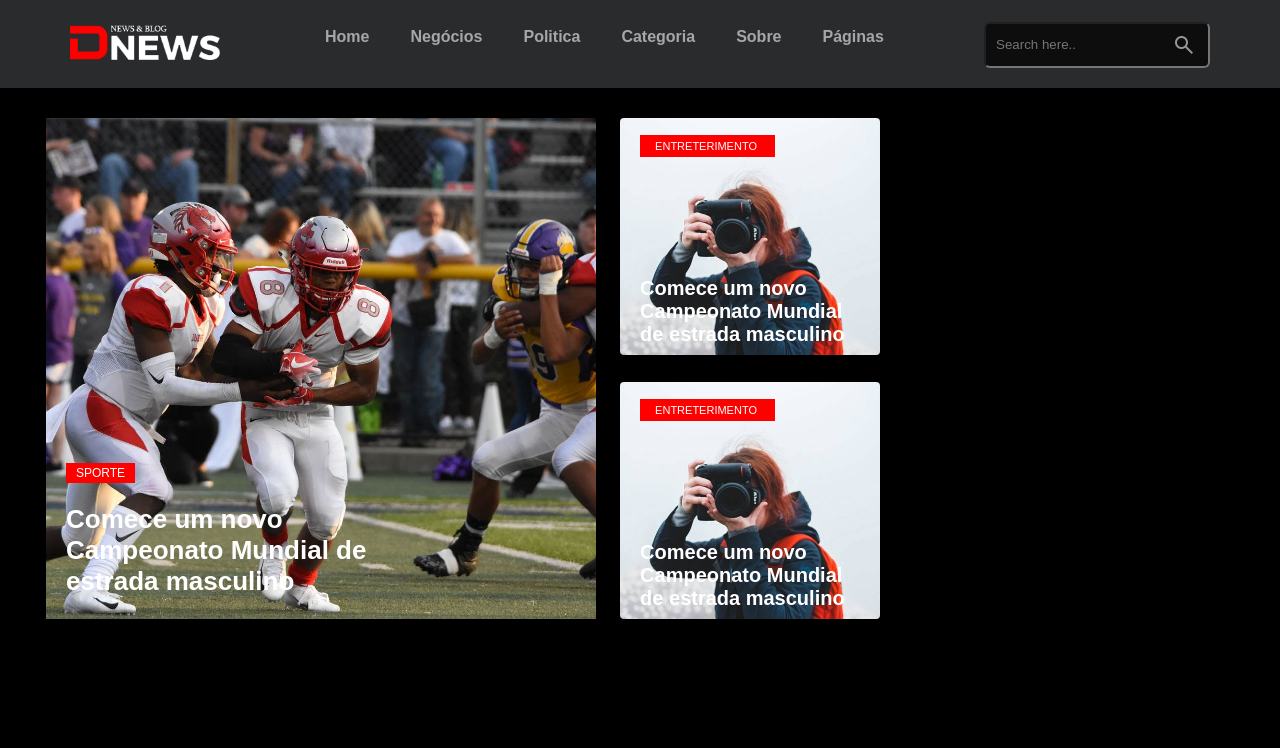
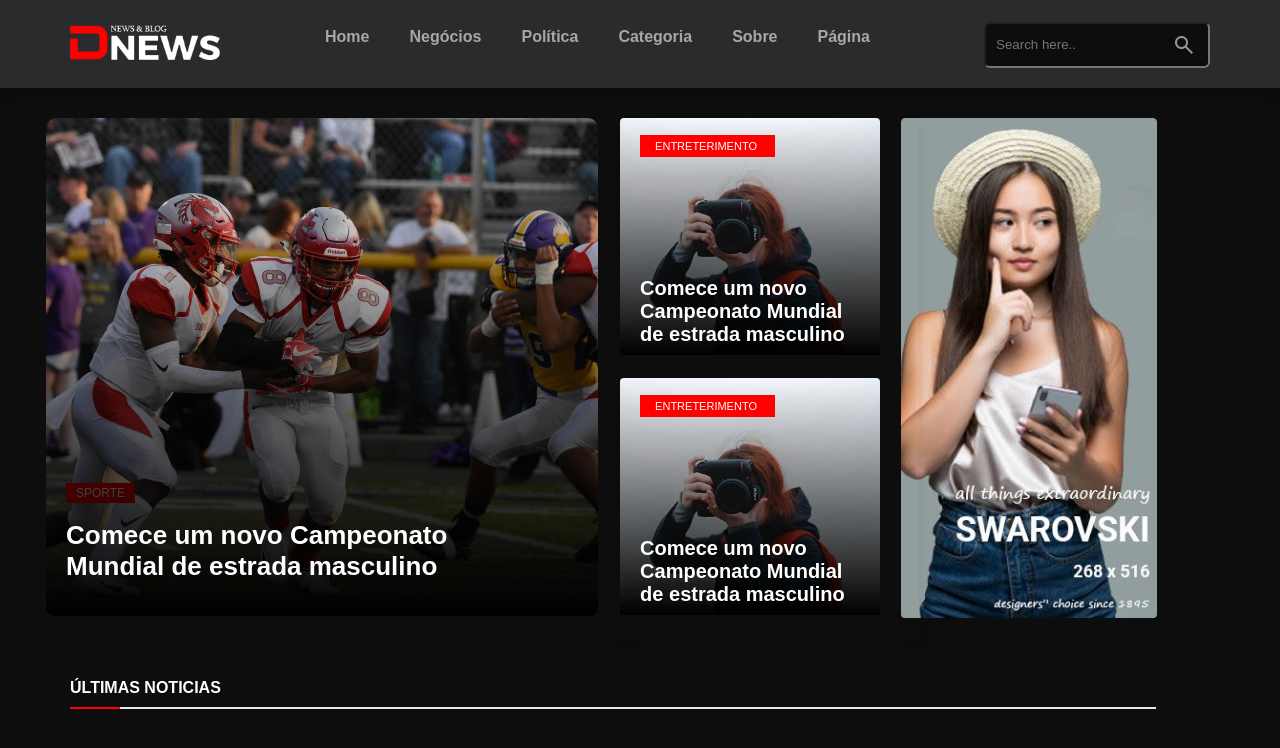
Before and after one commit to DjavanGabriel123/mynoticias, a plain HTML site: page index.html in a window 1280 px wide. Drawn offline with nearby package versions, Linux system fonts and the light colour scheme.

Commit message:
add-changeds

```diff
--- a/Css/style.scss
+++ b/Css/style.scss
@@ -4,7 +4,7 @@ body {
     font-weight: 400;
     color: #484848;
     font-size: 16px;
-    background-color: black;
+    background-color: #0D0D0D;
     font-family: "IBM Plex Sans", sans-serif;
     margin: 0px;
 }
@@ -19,7 +19,7 @@ body {
 
 }
 
-.sa-header {
+.header {
     margin-bottom: 30px;
     box-shadow: 0 6px 12px rgba(0, 0, 0, .175);
     display: block;
@@ -28,7 +28,7 @@ body {
 }
 
 
-.sa-menu {
+.menu {
     background-color: #292b2d;
     height: 88px;
 }
@@ -85,11 +85,11 @@ body {
     margin-right: 1px;
 }
 
-.sa-dropdown {
+.dropdown {
     position: relative;
 }
 
-.sa-search {
+.search {
     margin-left: 30px;
 
     .search-form {
@@ -118,7 +118,7 @@ body {
     }
 }
 
-.row {
+.news {
     --bs-gutter-x: 1.5rem;
     --bs-gutter-y: 0;
     display: flex;
@@ -128,22 +128,22 @@ body {
     margin-left: calc(-.5 * var(--bs-gutter-x));
 
 
-    .col-lg-9 {
+    .newsthree {
         flex: 0 0 auto;
         width: 75%;
     }
 
 
-    .col-md-8 {
+    .newsfour {
         flex: 0 0 auto;
         width: 62.666667%;
     }
 
-    .post-slider {
+    .primarynews {
         overflow: hidden;
     }
 
-    .slick-slider {
+    .detailnews {
         position: relative;
         display: block;
         box-sizing: border-box;
@@ -154,12 +154,16 @@ body {
 }
 
 .entry-thumbnail {
-
+    margin-right: 10px;
+    height: 498px;
+    //border-radius: 4px;
+    overflow: hidden;
 
     img {
-        width: 550px;
-        height: 522px;
+        width: 100%;
+        height: 100%;
         object-fit: cover;
+        border-radius: 10px;
     }
 }
 
@@ -167,7 +171,7 @@ body {
     position: absolute;
     font-size: 12px;
     text-transform: uppercase;
-    top: 365px;
+    top: 385px;
 
     ul {
         margin: 0;
@@ -188,17 +192,21 @@ body {
 
 .textbanner {
     margin-left: 20px;
+    position: static;
+    z-index: 100;
 
     h2 {
         padding-top: 40px;
         color: #fff;
         font-size: 26px;
-        margin-top: -180px;
-        width: 70%;
+        margin-top: -140px;
+        width: 80%;
+        position: relative;
+        z-index: 100;
     }
 }
 
-.col-md-4 {
+.newsright {
     flex: 0 0 auto;
     width: 33.33333333%;
     max-width: 100%;
@@ -214,7 +222,7 @@ body {
         border-radius: 4px;
     }
 
-    .sa-post {
+    .post {
         position: relative;
         overflow: hidden;
         margin-bottom: 30px;
@@ -225,7 +233,7 @@ body {
 
 .entry-header {
     position: relative;
-    height: 264px;
+    height: 260px;
 }
 
 .textbannercold {
@@ -247,7 +255,7 @@ body {
         text-transform: uppercase;
     }
 
-    li{
+    li {
         font-size: 11px;
     }
 
@@ -257,3 +265,70 @@ body {
         width: 70%;
     }
 }
+
+.image-overlay {
+    position: absolute;
+    top: 0;
+    left: 0;
+    width: 552px;
+    height: 498px;
+    background: linear-gradient(to bottom, rgba(255, 255, 255, 0), rgb(0, 0, 0));
+    pointer-events: none;
+    border-radius: 8px;
+    z-index: 6;
+}
+
+.image-overlay-newsright {
+    position: absolute;
+    top: 0;
+    left: 0;
+    width: 87%;
+    height: 91%;
+    background: linear-gradient(to bottom, rgba(255, 255, 255, 0), rgb(0, 0, 0));
+    pointer-events: none;
+    /* border-radius: 8px; */
+    z-index: 6;
+}
+
+.news-canto {
+    display: block;
+    width: 22%;
+    margin-left: -30px;
+
+
+    .canto {
+        border-radius: 4px;
+        overflow: hidden;
+    }
+
+    img {
+        width: 100%;
+        height: 500px;
+        border-radius: 4px;
+    }
+}
+
+.tittle-news {
+    position: relative;
+    margin-bottom: 20px;
+    border-bottom: 2px solid #e6e6e8;
+    width: 1086px;
+
+    h1 {
+
+        font-size: 16px;
+        color: #fff;
+        font-weight: 700;
+        text-transform: uppercase;
+    }
+}
+
+.tittle-news::after {
+    position: absolute;
+    content: "";
+    left: 0;
+    bottom: -2px;
+    height: 2px;
+    width: 50px;
+    background-color: red;
+}
--- a/index.html
+++ b/index.html
@@ -21,11 +21,11 @@
 
 <body>
 
-    <heder class="sa-header">
+    <header class="header">
 
-        <div class="sa-menu">
+        <div class="menu">
 
-            <nav class="navbar navbar-expand-lg">
+            <nav class="navbar">
                 <div class="container">
                     <div class="menu-content">
                         <a class="navbar-brand" href="index-dark.html"><img src="Image/logo-white.png" alt="Logo"
@@ -33,24 +33,20 @@
 
                         <div id="navbarNav">
                             <ul class="navbar-nav">
-                                <li class="nav-item sa-dropdown active">
-                                    <a href="#home">Home<span><i class="fa fa-angle-down"
-                                                aria-hidden="true"></i></span></a>
+                                <li class="nav-item dropdown">
+                                    <a href="#home">Home<span><i aria-hidden="true"></i></span></a>
                                 </li>
 
-                                <li class="nav-item sa-dropdown active">
-                                    <a href="#home">Negócios<span><i class="fa fa-angle-down"
-                                                aria-hidden="true"></i></span></a>
+                                <li class="nav-item dropdown">
+                                    <a href="#home">Negócios<span><i aria-hidden="true"></i></span></a>
                                 </li>
 
-                                <li class="nav-item sa-dropdown active">
-                                    <a href="#home">Politica<span><i class="fa fa-angle-down"
-                                                aria-hidden="true"></i></span></a>
+                                <li class="nav-item dropdown">
+                                    <a href="#home">Política<span><i aria-hidden="true"></i></span></a>
                                 </li>
 
-                                <li class="nav-item sa-dropdown active">
-                                    <a href="#home">Categoria<span><i class="fa fa-angle-down"
-                                                aria-hidden="true"></i></span></a>
+                                <li class="nav-item dropdown">
+                                    <a href="#home">Categoria<span><i aria-hidden="true"></i></span></a>
                                 </li>
 
                                 <!--<li class="nav-item sa-dropdown active">
@@ -58,19 +54,17 @@
                                                 aria-hidden="true"></i></span></a>
                                 </li>-->
 
-                                <li class="nav-item sa-dropdown active">
-                                    <a href="#home">Sobre<span><i class="fa fa-angle-down"
-                                                aria-hidden="true"></i></span></a>
+                                <li class="nav-item dropdown">
+                                    <a href="#home">Sobre<span><i aria-hidden="true"></i></span></a>
                                 </li>
 
-                                <li class="nav-item sa-dropdown active">
-                                    <a href="#home">Páginas<span><i class="fa fa-angle-down"
-                                                aria-hidden="true"></i></span></a>
+                                <li class="nav-item dropdown">
+                                    <a href="#home">Página<span><i aria-hidden="true"></i></span></a>
                                 </li>
                             </ul>
                         </div>
 
-                        <div class="sa-search">
+                        <div class="search">
                             <div class="search-form">
                                 <form action="#" id="search" method="get">
                                     <input class="form-control" name="search" type="text" placeholder="Search here..">
@@ -86,20 +80,20 @@
                 </div>
             </nav>
         </div>
-    </heder>
+    </header>
 
-    <div clas="sa-home-section">
+    <div clas="home-section">
         <div class="container">
-            <div class="row">
-                <div class="col-lg-9">
-                    <div class="row">
-                        <div class="col-md-8">
-                            <div class="post-slider slick-initialized slick-slider">
+            <div class="news">
+                <div class="newsthree">
+                    <div class="news">
+                        <div class="newsfour">
+                            <div class="primarynews detailnews">
 
                                 <div class="entry-thumbnail">
-                                    <picture>
-                                        <img src="Image/5.jpg">
-                                    </picture>
+                                    <img src="Image/5.jpg">
+                                    <div class="image-overlay"></div>
+
 
                                     <div class="textbanner">
                                         <div class="category">
@@ -115,10 +109,11 @@
                             </div>
                         </div>
 
-                        <div class="col-md-4">
-                            <div class="sa-post featured-post">
+                        <div class="newsright">
+                            <div class="post">
                                 <div class="entry-header">
                                     <img src="Image/featured1.jpg">
+                                    <div class="image-overlay-newsright"></div>
 
                                     <div class="textbannercold">
                                         <div class="categorycold">
@@ -133,6 +128,7 @@
 
                                 <div class="entry-header">
                                     <img src="Image/featured1.jpg">
+                                    <div class="image-overlay-newsright"></div>
 
                                     <div class="textbannercold">
                                         <div class="categorycold">
@@ -148,8 +144,26 @@
                         </div>
                     </div>
                 </div>
+                <div class="news-canto">
+                    <div class="canto">
+                        <img src="Image/add1.jpg" alt="Image" class="img-fluid">
+                    </div>
+                </div>
             </div>
         </div>
+    </div>
+
+    <div class="news-seconds">
+        <div class="container">
+            <div class="last-news">
+                <div class="tittle-news">
+                    <h1>últimas Noticias</h1>
+                </div>
+
+            </div>
+        </div>
+
+
     </div>
 
 </body>
```
Also changed, not shown: Css/style.css, Image/add1.jpg (added), 1 other file.
